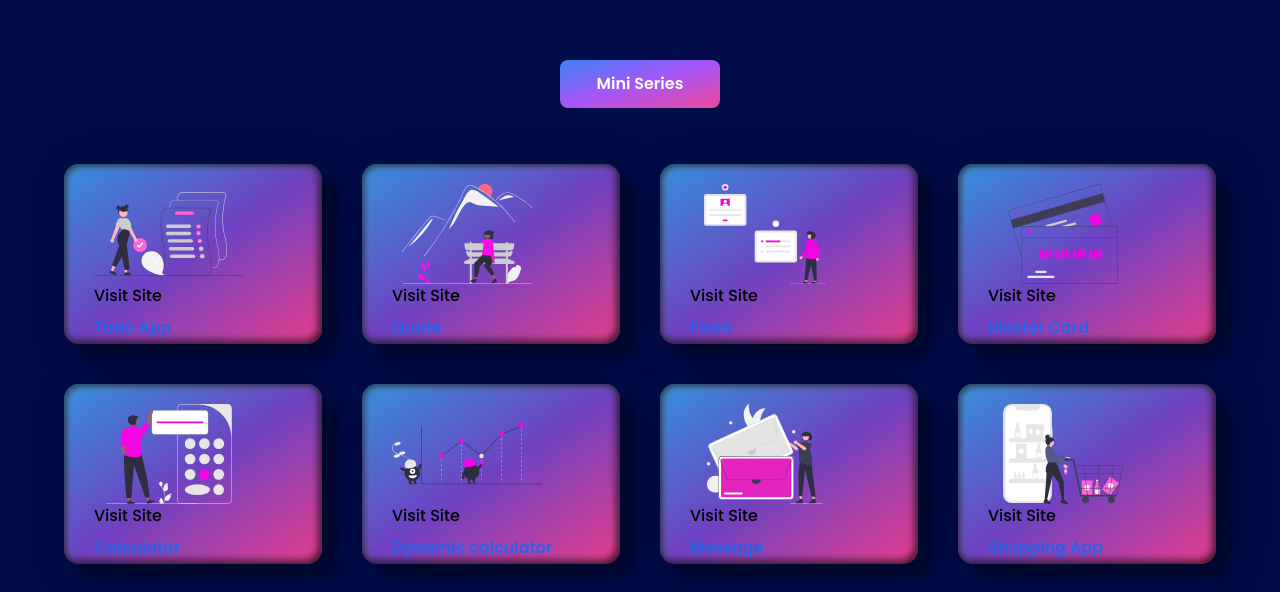
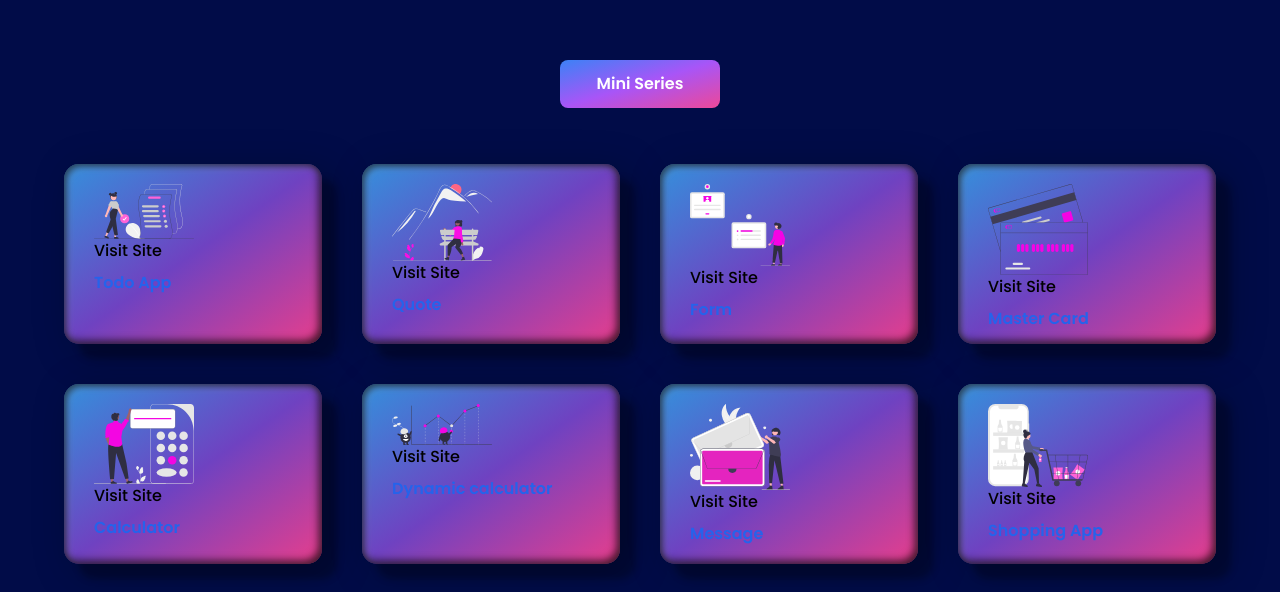
Before and after one commit to Nwakaego-Ego/Portfolio, a Next.js app: page / in a window 1280 px wide. Shown: the part 2026-2618 px from the top of the page. Built offline with nearby package versions, Linux system fonts and the light colour scheme.

Commit message:
i readjusted the size of the mini series image

```diff
--- a/src/app/components/MiniSeries/miniSeries.css
+++ b/src/app/components/MiniSeries/miniSeries.css
@@ -21,8 +21,8 @@
 }
 
 .img-miniSeries {
-  width: 150px;
-  height: 100px;
+  width: 100px;
+  /* height: 100px; */
 }
 
 /* Media queries for responsiveness */
```
